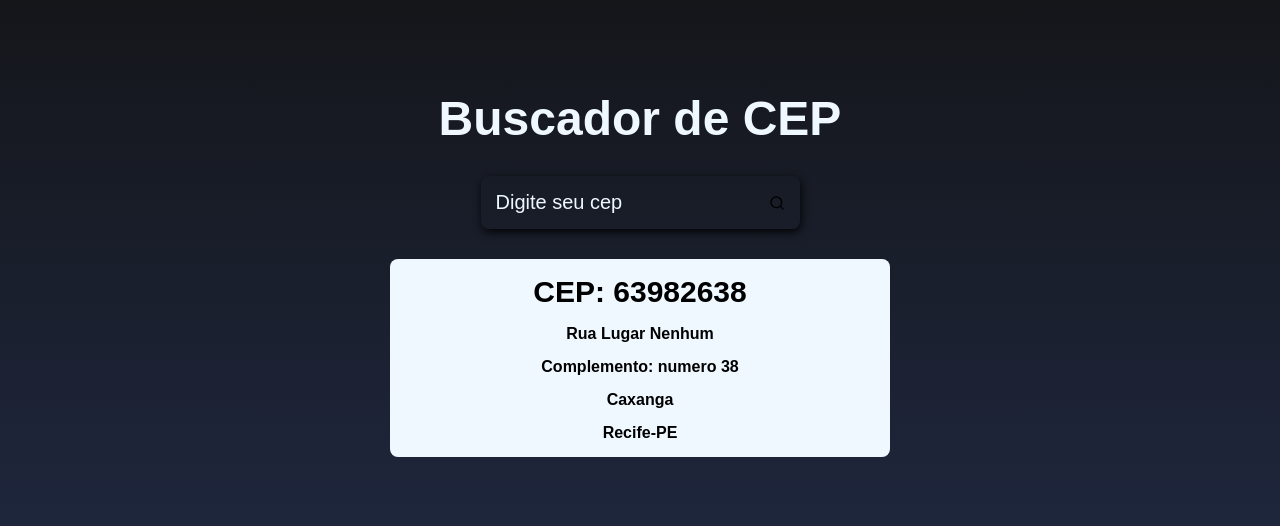
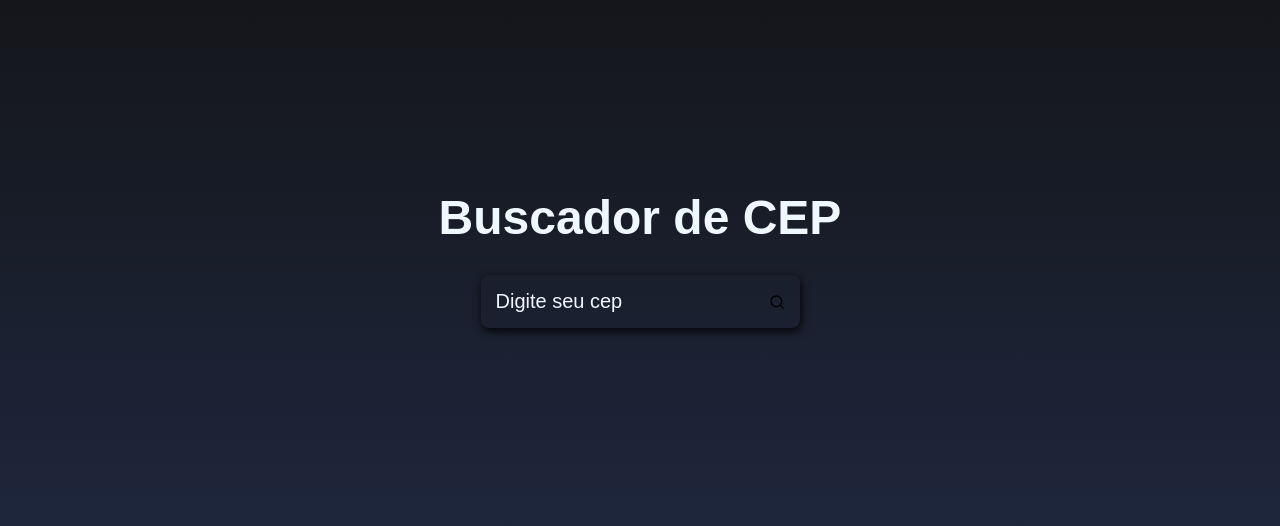
Before and after one commit to vitoriacgomes/Buscador-cep, a React (Create React App) app: page / in a window 1280 px wide. Shown: the part 126-652 px from the top of the page. Built offline with nearby package versions, Linux system fonts and the light colour scheme.

Commit message:
conclusão api

```diff
--- a/src/App.js
+++ b/src/App.js
@@ -3,25 +3,26 @@
 import {FiSearch} from 'react-icons/fi';
 import './style.css'
 
-import api from'./serviços/api';
+import api from './serviços/api';
 
 function App() {
 
-  const [input, setInput] = useState('')
+  const [input, setInput] = useState('');
+  const [cep, setCep] = useState({});
 
   async function handleSearch() { //como estou trabalhando com api, transformei a função em asincrona
-    // 01001000/json/
+    // 01001000/json/ teste
     if (input === ''){
       alert("Por favor, preencha o número do CEP")
-      return
+      return;
     }
-
     try{
-      const response = await api.get('${input}/json'); //aqui eu peguei a função api importada, e add o input com o formado json
-      console.log (response)
-    }
-    catch{
+      const response = await api.get(`${input}/json`); //aqui eu peguei a função api importada, e add o input com o formado json
+      setCep (response.data)
+      setInput("")
+    }  catch{
       alert('Erro ao buscar, tente novamente')
+      setInput("")
     }
   }
 
@@ -39,13 +40,17 @@
           <FiSearch size={16} color='000'/>
         </button>
       </div>
-      <main className='main'>
-        <h2> CEP: 63982638</h2>
-        <span> Rua Lugar Nenhum</span>
-        <span> Complemento: numero 38</span>
-        <span> Caxanga</span>
-        <span> Recife-PE</span>
-      </main>
+
+
+      {Object.keys(cep).length > 0 &&(
+        <main className='main'>
+          <h2> CEP: {cep.cep}</h2>
+          <span>{cep.logradouro}</span>
+          <span> Complemento: {cep.complemento}</span>
+          <span> {cep.bairro}</span>
+          <span> {cep.localidade}-{cep.uf}</span>
+        </main>
+      )}
     </div>
   );
 }
--- a/src/serviços/api.js
+++ b/src/serviços/api.js
@@ -1,7 +1,7 @@
 import axios from "axios";
-
+//https://viacep.com.br/ws/01001000/json/?callback=callback_name
 const api = axios.create({
     baseURL: "https://viacep.com.br/ws/"
-})
+});
 
 export default api;
```
